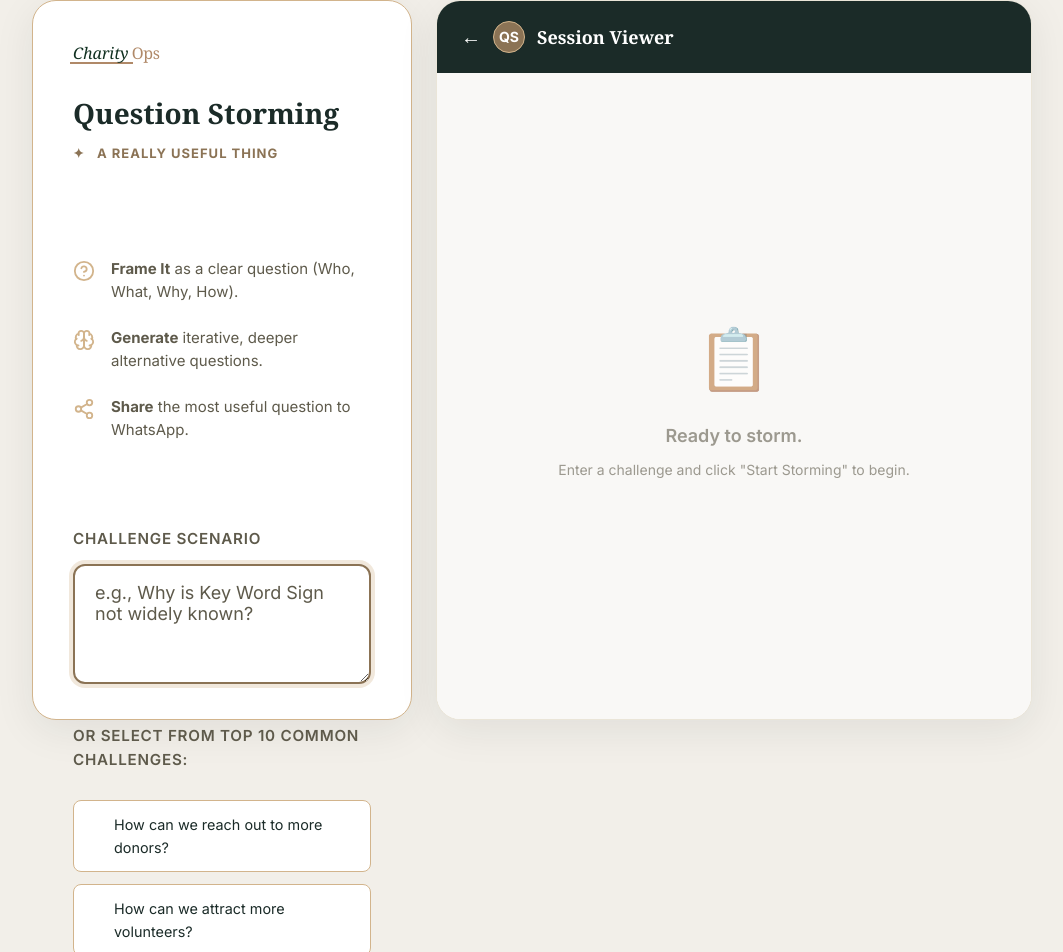
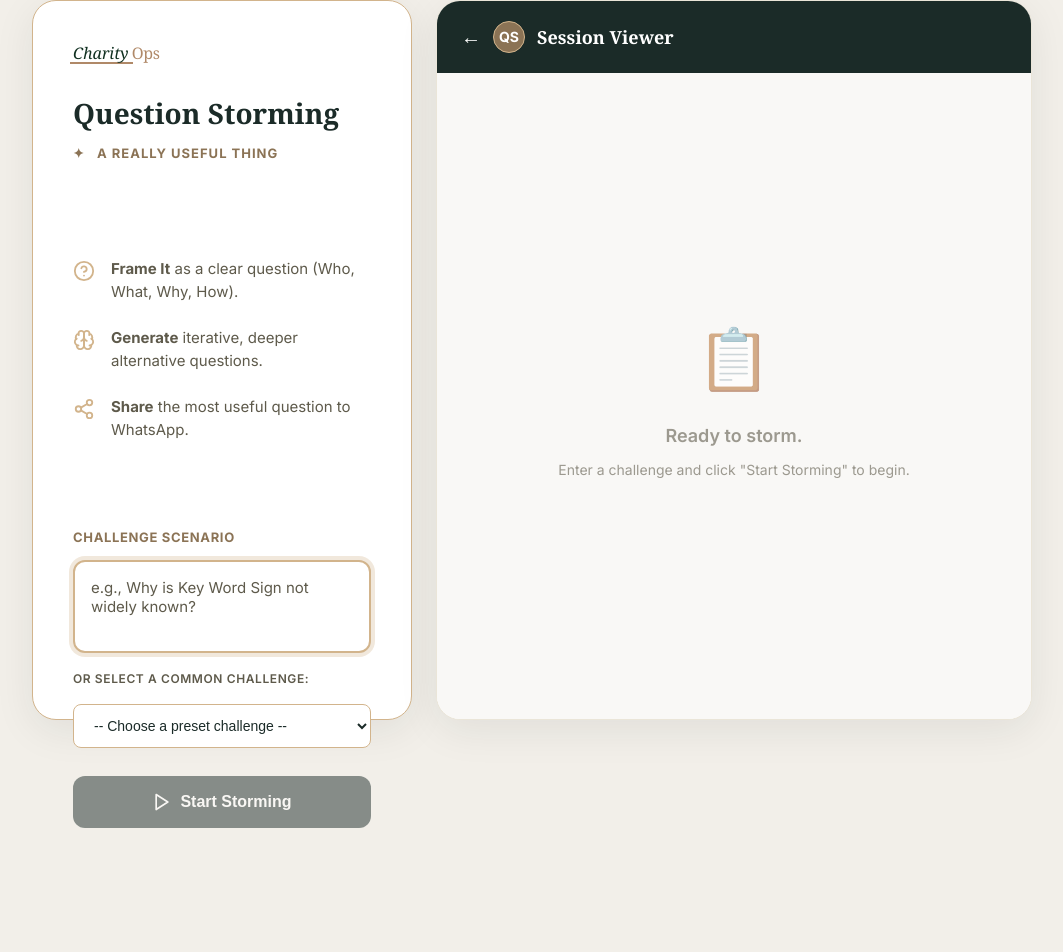
Before and after one commit to uantchern/question-storming, a React (Vite) app: page / in a window 1280 px wide. Shown: the top 952 px of the page, without its empty margins (108-1171 px from the left). After the commit the page ends 828 px from the top, so only its background shows below. Built offline with nearby package versions, Linux system fonts and the light colour scheme.

Commit message:
Fix constraintIndex bug and simplify Setup Form to match BSA clunk-free layout

```diff
--- a/src/App.jsx
+++ b/src/App.jsx
@@ -97,7 +97,7 @@ function App() {
                     <span style={{ marginRight: '0.5rem' }}>✦</span> A Really Useful Thing
                 </p>
 
-                <SessionSetup onStart={handleStartStorm} initialScenario={session.scenario} />
+                <SessionSetup onStart={handleStartStorm} initialScenario={session.scenario} isStarted={session.phase !== 'SETUP'} />
             </div>
 
             <div className={`chat-pane ${session.phase !== 'SETUP' ? 'started' : ''}`} id="chatContainer">
--- a/src/components/SessionSetup.jsx
+++ b/src/components/SessionSetup.jsx
@@ -14,7 +14,7 @@ const PRESET_CHALLENGES = [
     "How do we ensure long-term financial sustainability?"
 ];
 
-function SessionSetup({ onStart, initialScenario }) {
+function SessionSetup({ onStart, initialScenario, isStarted }) {
     const [scenario, setScenario] = useState(initialScenario || '');
     const [isParadox, setIsParadox] = useState(false);
     const [error, setError] = useState('');
@@ -72,10 +72,11 @@ function SessionSetup({ onStart, initialScenario }) {
                 </li>
             </ul>
 
-            <form onSubmit={handleSubmit} className="input-group">
-                <div className="setup-fields">
+            {!isStarted && (
+                <form onSubmit={handleSubmit} className="input-group setup-form">
+                    <div className="setup-fields" style={{ display: 'flex', flexDirection: 'column', gap: '16px', marginBottom: '16px' }}>
                         <div className="input-group">
-                        <label htmlFor="scenario" className="field-label">
+                            <label htmlFor="scenario" className="field-label" style={{ fontSize: '13px', fontWeight: 700, letterSpacing: '0.05em', color: '#8B7355', textTransform: 'uppercase' }}>
                                 Challenge Scenario
                             </label>
                             <textarea
@@ -86,71 +87,62 @@ function SessionSetup({ onStart, initialScenario }) {
                                     if (error) setError('');
                                 }}
                                 placeholder="e.g., Why is Key Word Sign not widely known?"
-                            rows={4}
+                                rows={3}
                                 autoFocus
                                 required
+                                style={{ width: '100%', padding: '16px', borderRadius: '12px', border: '2px solid #D2B48C', fontSize: '15px', color: '#1B2B28', backgroundColor: 'white', resize: 'none' }}
                             />
                             {error && (
-                            <div className="validation-msg" style={{ marginTop: '0.5rem', display: 'flex', alignItems: 'center', gap: '0.5rem', color: '#ff4d4f', fontSize: '0.9rem' }}>
+                                <div className="validation-msg" style={{ marginTop: '0.5rem', display: 'flex', alignItems: 'center', gap: '0.5rem', color: '#ef4444', fontSize: '0.875rem' }}>
                                     <HelpCircle size={14} />
                                     {error}
                                 </div>
                             )}
                         </div>
 
-                    <div className="input-group" style={{ gridColumn: '1 / -1', marginTop: '1rem' }}>
-                        <label className="field-label" style={{ marginBottom: '1rem', display: 'block' }}>
-                            Or select from top 10 common challenges:
+                        <div className="input-group">
+                            <label className="field-label" style={{ fontSize: '12px', fontWeight: 600, color: '#5E5A4B', textTransform: 'uppercase', marginBottom: '4px' }}>
+                                Or select a common challenge:
                             </label>
-                        <div style={{ display: 'grid', gridTemplateColumns: 'repeat(auto-fit, minmax(280px, 1fr))', gap: '0.75rem' }}>
-                            {PRESET_CHALLENGES.map((challenge, idx) => (
-                                <div
-                                    key={idx}
-                                    onClick={() => {
-                                        setScenario(challenge);
+                            <select
+                                value={PRESET_CHALLENGES.includes(scenario) ? scenario : ''}
+                                onChange={(e) => {
+                                    if (e.target.value) {
+                                        setScenario(e.target.value);
                                         setError('');
+                                    }
                                 }}
                                 style={{
-                                        background: scenario === challenge ? 'rgba(210, 180, 140, 0.2)' : 'var(--surface-color)',
-                                        border: `1px solid ${scenario === challenge ? '#D2B48C' : 'var(--border-color)'}`,
-                                        padding: '0.75rem 1rem',
+                                    width: '100%',
+                                    padding: '12px 16px',
                                     borderRadius: '8px',
+                                    border: '1px solid #D2B48C',
+                                    backgroundColor: 'white',
+                                    color: '#1B2B28',
+                                    fontSize: '14px',
                                     cursor: 'pointer',
-                                        fontSize: '0.9rem',
-                                        color: scenario === challenge ? '#D2B48C' : 'var(--text-secondary)',
-                                        transition: 'all 0.2s ease',
-                                        display: 'flex',
-                                        alignItems: 'center',
-                                        gap: '0.5rem'
+                                    outline: 'none'
                                 }}
                             >
-                                    <div style={{
-                                        width: '16px',
-                                        height: '16px',
-                                        borderRadius: '50%',
-                                        border: `2px solid ${scenario === challenge ? '#D2B48C' : 'var(--text-secondary)'}`,
-                                        background: scenario === challenge ? '#D2B48C' : 'transparent',
-                                        flexShrink: 0
-                                    }} />
-                                    {challenge}
-                                </div>
+                                <option value="" disabled>-- Choose a preset challenge --</option>
+                                {PRESET_CHALLENGES.map((challenge, idx) => (
+                                    <option key={idx} value={challenge}>{challenge}</option>
                                 ))}
-                        </div>
+                            </select>
                         </div>
                     </div>
 
-
-
                     <button
                         type="submit"
-                    className={`primary-btn`}
+                        className="primary-btn"
                         disabled={!scenario.trim()}
-                    style={{ marginTop: 'auto', backgroundColor: '#1B2B28', color: 'white', border: 'none', padding: '16px', fontSize: '16px', fontWeight: 600, borderRadius: '12px', cursor: 'pointer', display: 'flex', alignItems: 'center', justifyContent: 'center', gap: '8px', width: '100%', boxShadow: '0 4px 12px rgba(27, 43, 40, 0.2)' }}
+                        style={{ backgroundColor: '#1B2B28', color: 'white', border: 'none', padding: '16px', fontSize: '16px', fontWeight: 600, borderRadius: '12px', cursor: 'pointer', display: 'flex', alignItems: 'center', justifyContent: 'center', gap: '8px', width: '100%', boxShadow: '0 4px 12px rgba(27, 43, 40, 0.2)', transition: 'transform 0.2s ease, background-color 0.2s ease' }}
                     >
                         <Play size={20} />
                         Start Storming
                     </button>
                 </form>
+            )}
         </div>
     );
 }
--- a/src/components/StormingInterface.jsx
+++ b/src/components/StormingInterface.jsx
@@ -24,6 +24,8 @@ const PRO_TIPS = [
 function StormingInterface({ scenario, isParadoxMode, onTimeUp, initialQuestions, onUpdateQuestions }) {
     const [selectedId, setSelectedId] = useState(null);
     const [isFinished, setIsFinished] = useState(false);
+    const [constraintIndex, setConstraintIndex] = useState(0);
+    const [tipIndex, setTipIndex] = useState(0);
     const endOfListRef = useRef(null);
 
     // Constraint rotation (every 20s)
```
Lines whose indentation alone changed are shown as unchanged.
